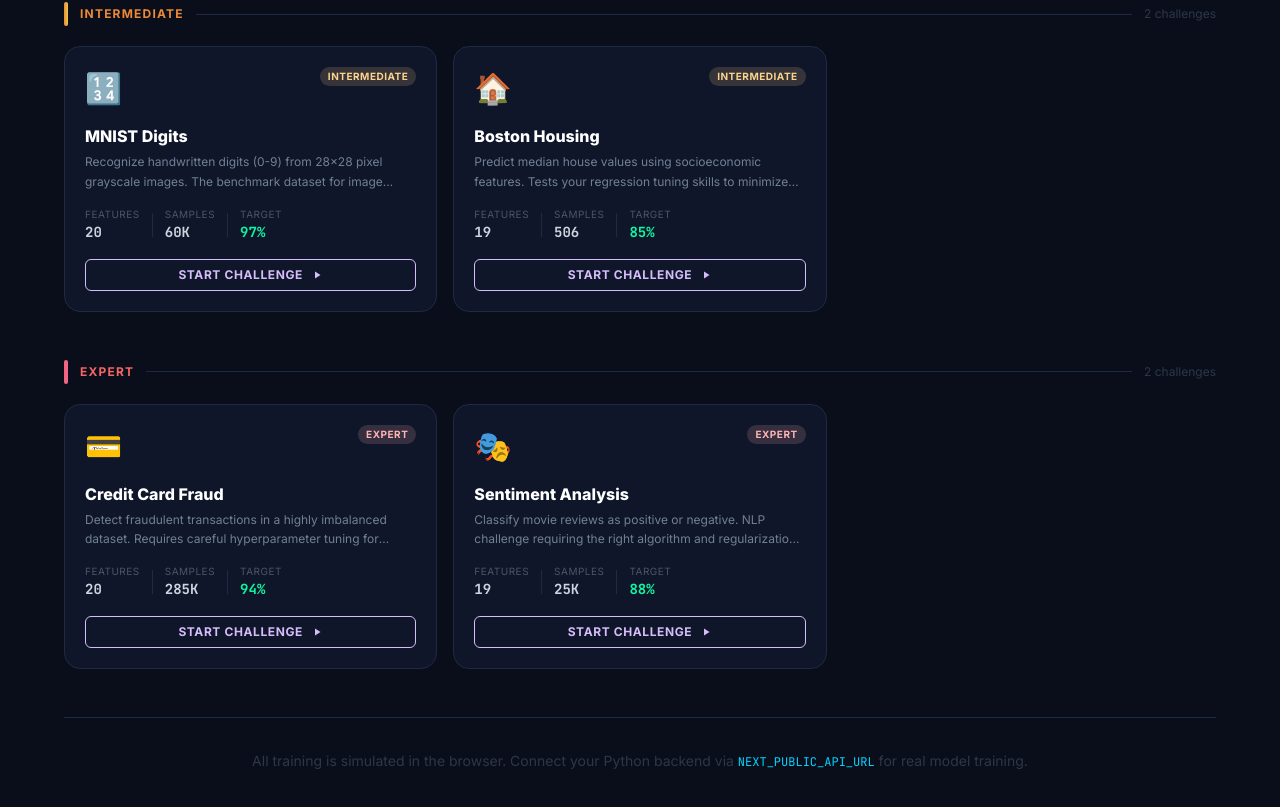
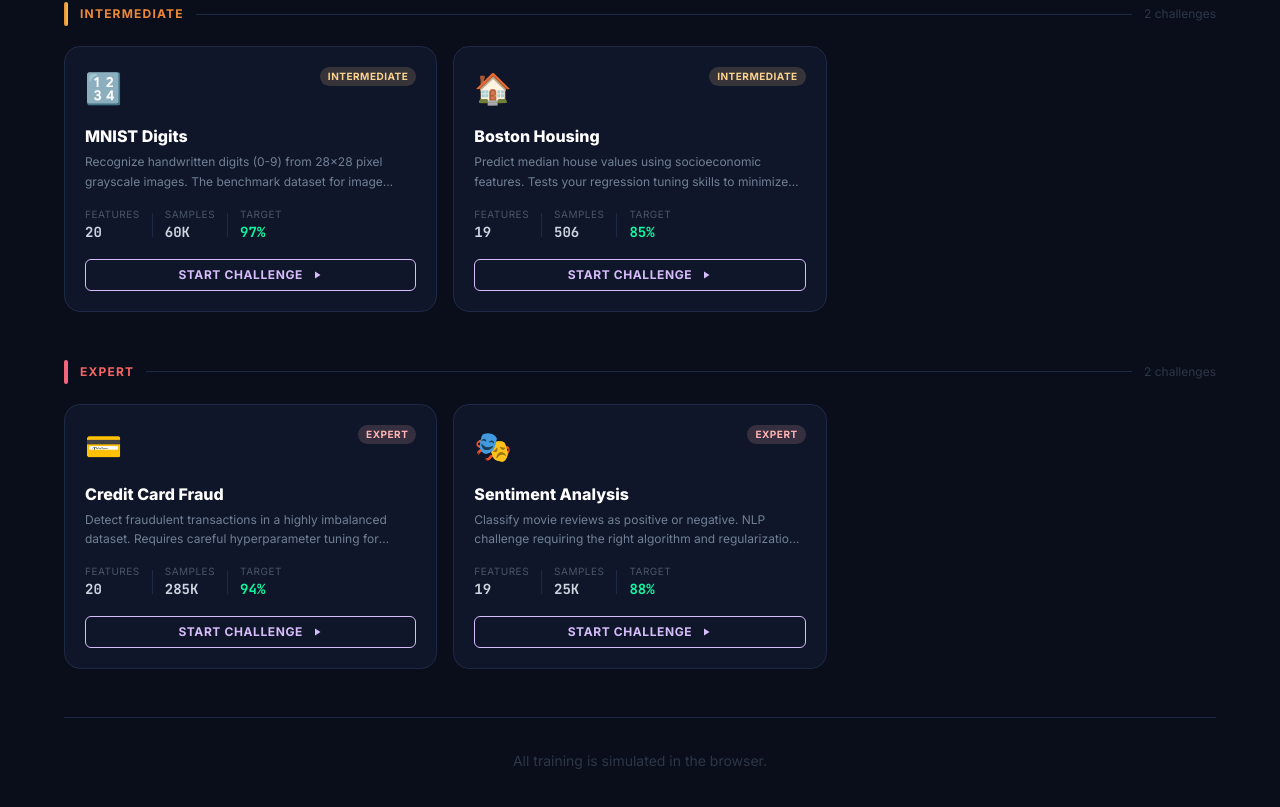
Before and after one commit to hoangtrietdev/gamify-machine-learning, a Next.js app: page / in a window 1280 px wide. Shown: the part 1027-1834 px from the top of the page. Built offline with nearby package versions, Linux system fonts and the light colour scheme.

Commit message:
chore: update text content

```diff
--- a/components/Layout/Sidebar.tsx
+++ b/components/Layout/Sidebar.tsx
@@ -157,8 +157,7 @@
             </Text>
           </HStack>
           <Text fontSize="10px" color="gray.700" lineHeight={1.4}>
-            Currently using simulated training. Hook up your Python backend
-            via <Text as="span" color="neon.cyan" fontFamily="mono" fontSize="9px">NEXT_PUBLIC_API_URL</Text>.
+            Currently using simulated training.
           </Text>
         </Box>
       </VStack>
--- a/pages/index.tsx
+++ b/pages/index.tsx
@@ -307,12 +307,7 @@
             borderColor="dark.border"
           >
             <Text fontSize="sm" color="gray.700">
-              All training is simulated in the browser. Connect your Python backend
-              via{" "}
-              <Text as="span" color="neon.cyan" fontFamily="mono" fontSize="xs">
-                NEXT_PUBLIC_API_URL
-              </Text>{" "}
-              for real model training.
+              All training is simulated in the browser.
             </Text>
           </Box>
         </Box>
```
